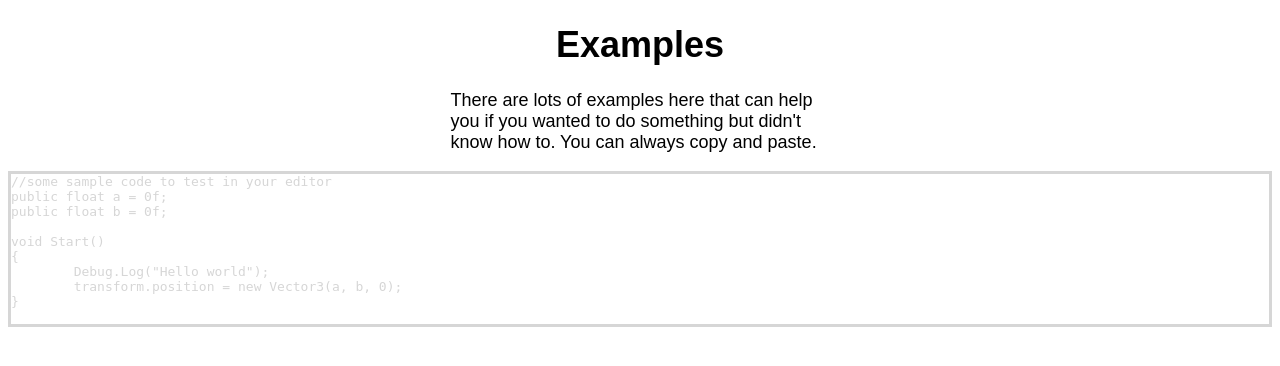
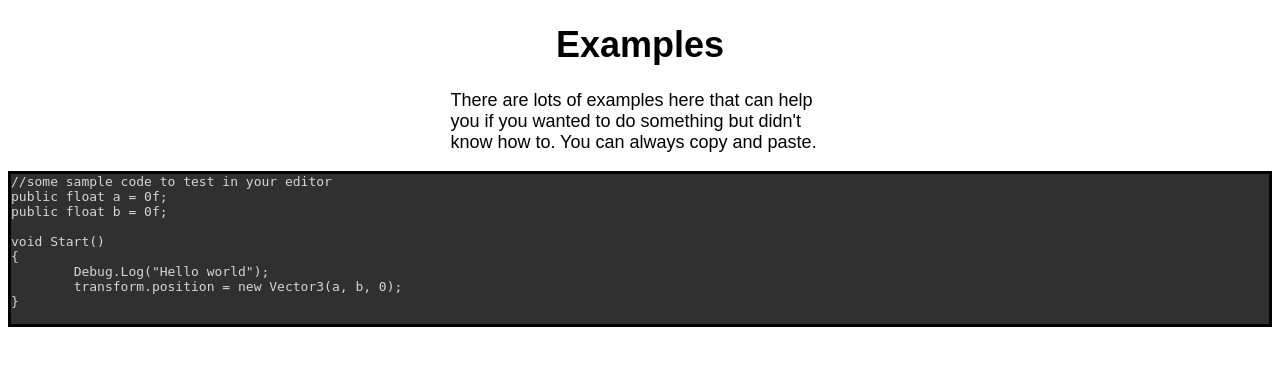
Before and after one commit to voltcutter/voltcutter.github.io, a PHP site: page /examples.html in a window 1280 px wide. Shown: the top 366 px of the page. Run offline with PHP 8.4, Linux system fonts and the light colour scheme.

Commit message:
change css

```diff
--- a/style.css
+++ b/style.css
@@ -27,6 +27,7 @@ a {
 
 pre {
 	border-style: solid;
-	fill: #303030;
+	border-color: #000000;
 	color: #d6d6d6;
+	background: #303030;
 }
```
